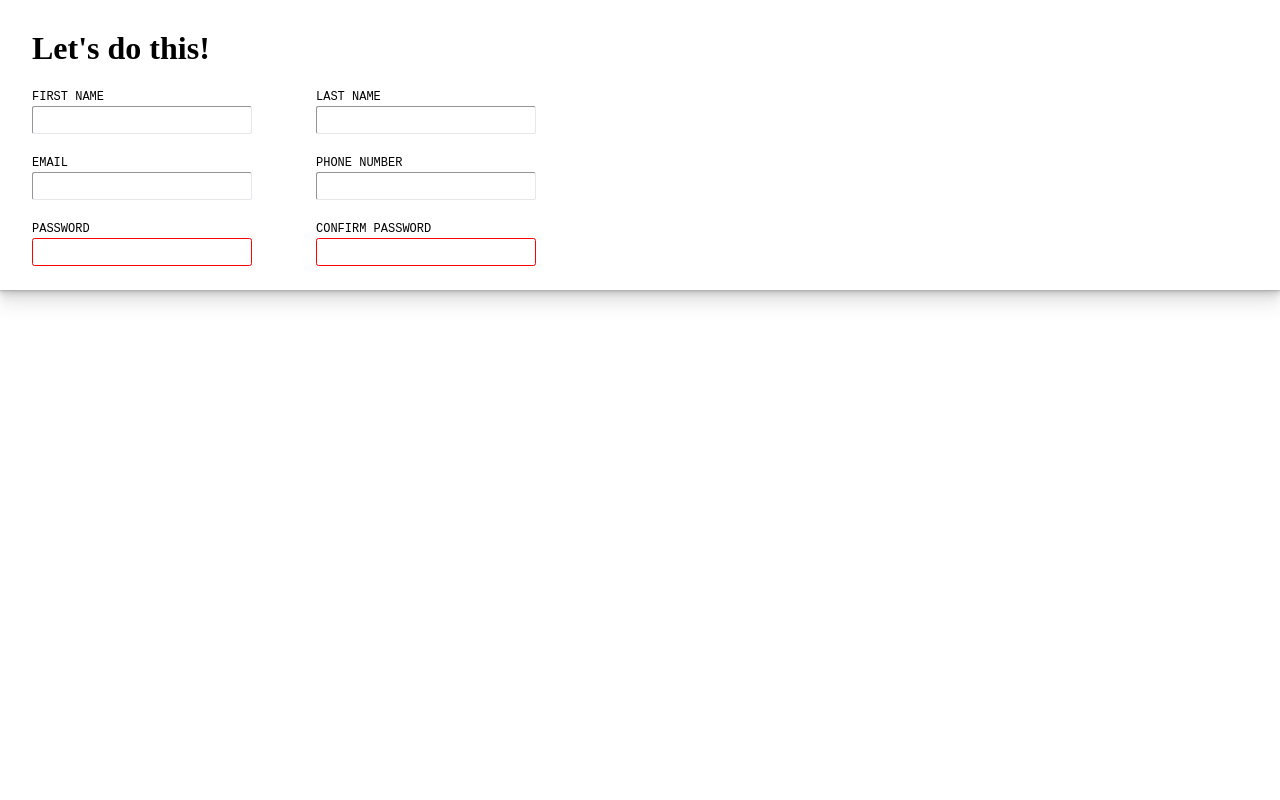
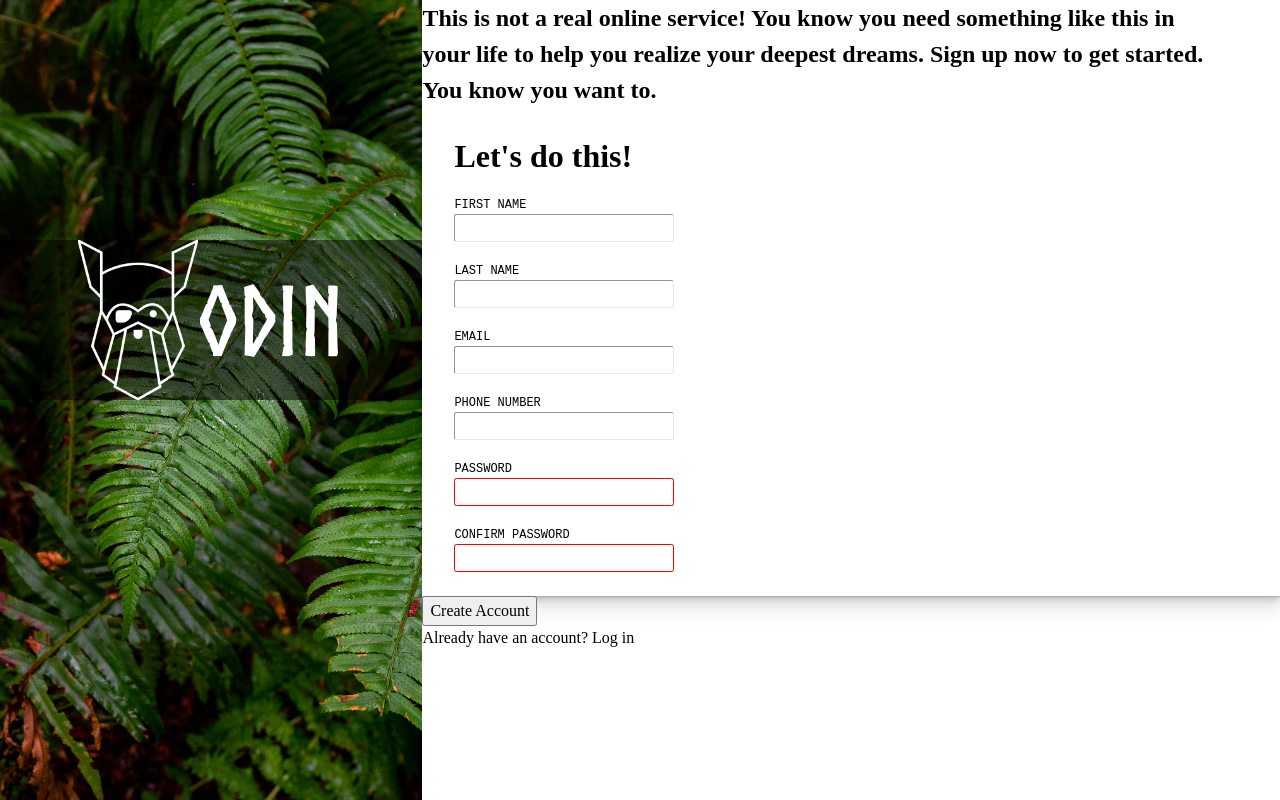
Before and after one commit to nickandrews010/sign-up-form, a plain HTML site: page index.html in a window 1280 px wide. Drawn offline with Linux system fonts and the light colour scheme.

Commit message:
Update index.html

```diff
--- a/index.html
+++ b/index.html
@@ -1,12 +1,22 @@
 <!DOCTYPE html>
 <html lang="en">
+
 <head>
     <meta charset="UTF-8">
     <meta name="viewport" content="width=device-width, initial-scale=1.0">
     <title>Document</title>
     <link rel="stylesheet" href="styles.css">
 </head>
+
 <body>
+    <div id="leftSide">
+        <div><img src="odin-lined.png">ODIN</div>
+    </div>
+    <div id="rightSide">
+        <h2>This is not a real online service! You know you need something like this
+            in your life to help you realize your deepest dreams. Sign up now to get started.
+        </h2>
+        <h2>You know you want to.</h2>
         <form>
             <h1>Let's do this!</h1>
             <fieldset>
@@ -36,5 +46,9 @@
                 </div>
             </fieldset>
         </form>
+        <button>Create Account</button>
+        <p>Already have an account? Log in</p>
+    </div>
 </body>
+
 </html>
```
Lines whose indentation alone changed are shown as unchanged.
